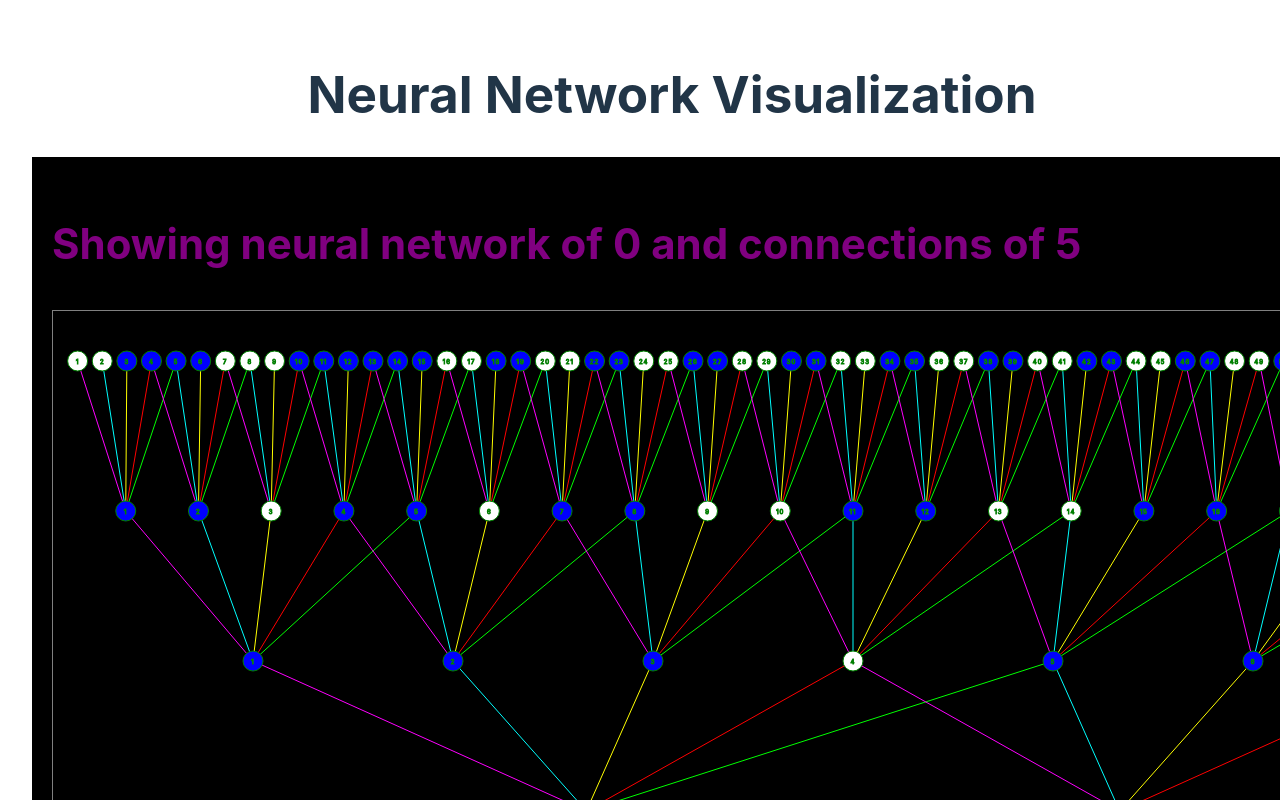
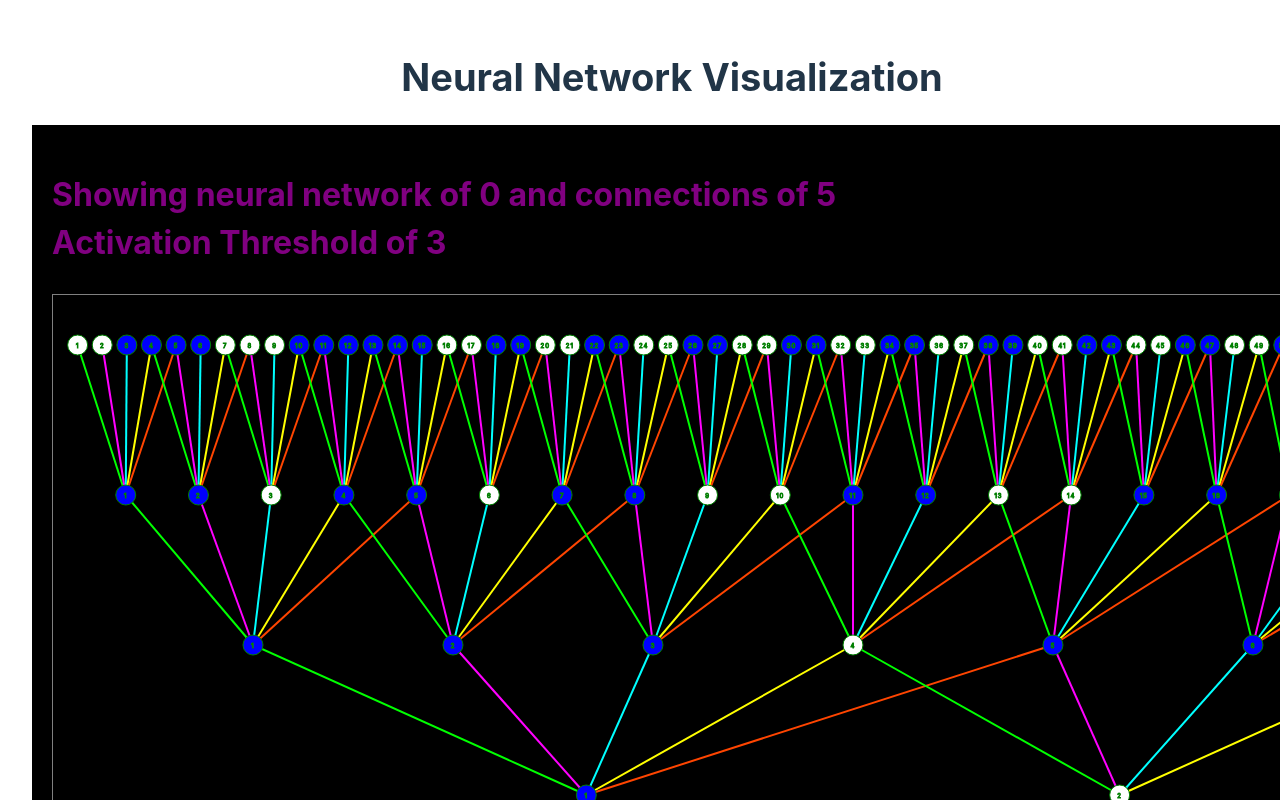
Before and after one commit to dhruvanwd/visual-neurons, a React (Vite) app: page / in a window 1280 px wide. Shown: the top 800 px of the page. Built offline with nearby package versions, Linux system fonts and the light colour scheme.

Commit message:
Refactor code to update font size and stroke width

```diff
--- a/src/App.tsx
+++ b/src/App.tsx
@@ -5,7 +5,7 @@ import NeuralNetwork from "./NeuralNetwork";
 function App() {
   return (
     <div>
-      <h1>Neural Network Visualization</h1>
+      <h1 style={{ fontSize: 38 }}>Neural Network Visualization</h1>
       {Object.keys(data).map((key) => (
         <NeuralNetwork
           key={key}
--- a/src/NeuralNetwork.tsx
+++ b/src/NeuralNetwork.tsx
@@ -1,6 +1,10 @@
 import React, { useMemo } from "react";
 import { Layer } from "./types";
-import { genConnections, generateLayers } from "./utils";
+import {
+  genConnections,
+  generateLayers,
+  getActivationThreshold,
+} from "./utils";
 import { colors } from "./constants";
 
 interface NeuralNetworkProps {
@@ -37,8 +41,10 @@ const NeuralNetwork: React.FC<NeuralNetworkProps> = ({
 
   return (
     <div style={{ backgroundColor: "black", padding: "20px" }}>
-      <h2 style={{ fontSize: 42, color: "purple", textAlign: "left" }}>
-        Showing neural network of {name} and connections of {maxConnections}
+      <h2 style={{ fontSize: 32, color: "purple", textAlign: "left" }}>
+        Showing neural network of {name} and connections of {maxConnections}{" "}
+        <br />
+        Activation Threshold of {getActivationThreshold(maxConnections)}
       </h2>
       <svg
         width={svgWidth}
@@ -68,7 +74,7 @@ const NeuralNetwork: React.FC<NeuralNetworkProps> = ({
                     x2={getNodeX(layerIndex + 1, nodeIndex)}
                     y2={layerHeight}
                     stroke={colors[idx % colors.length]}
-                    strokeWidth={1}
+                    strokeWidth={2}
                   />
                 ))}
               </g>
--- a/src/constants.ts
+++ b/src/constants.ts
@@ -1,18 +1,18 @@
 import { Layer } from "./types";
 
 export const colors = [
-  "#FF00FF",
-  "#00FFFF",
-  "#FFFF00",
-  "#FF0000",
-  "#00FF00",
-  "#0000FF",
-  "#FFA500",
-  "#8A2BE2",
-  "#00FF7F",
-  "#1E90FF",
-  "#FF4500",
-  "#FFD700",
+  "#00FF00", // Lime Green
+  "#FF00FF", // Magenta
+  "#00FFFF", // Cyan
+  "#FFFF00", // Yellow
+  "#FF4500", // Orange Red
+  "#1E90FF", // Dodger Blue
+  "#FF69B4", // Hot Pink
+  "#7FFF00", // Chartreuse
+  "#00FA9A", // Medium Spring Green
+  "#FF1493", // Deep Pink
+  "#FFD700", // Gold
+  "#00CED1", // Dark Turquoise
 ];
 
 const sample: Layer = [
--- a/src/utils.ts
+++ b/src/utils.ts
@@ -1,8 +1,11 @@
 import { Layer } from "./types";
+
+export const getActivationThreshold = (connections: number) =>
+  Math.ceil(connections / 2);
 
 export function generateLayers(data: Layer, connections: number): Layer {
   const layers: Layer = [data.flat()];
-  const activationThreshold = Math.ceil(connections / 2);
+  const activationThreshold = getActivationThreshold(connections);
 
   while (layers[layers.length - 1].length > connections) {
     const lastLayer = layers[layers.length - 1];
```
